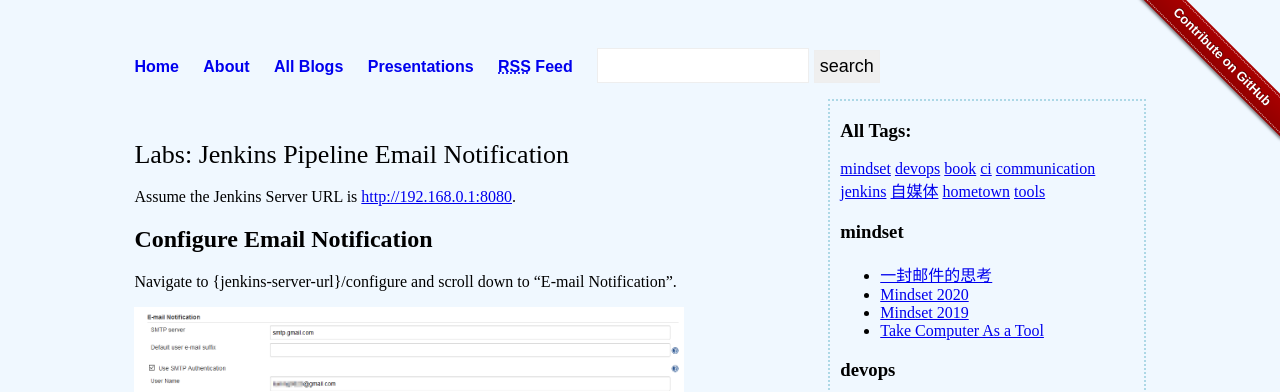
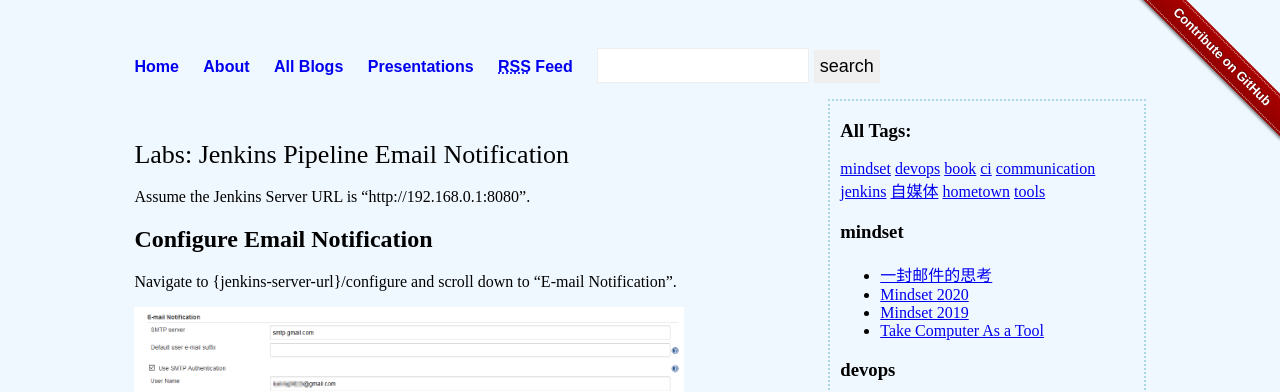
Before and after one commit to liuning0820/liuning0820.github.io, a Jekyll site: the page built from _posts/2020-02-17-jenkins-email-notification.md, in a window 1280 px wide. Shown: the top 392 px of the page. Built offline with Jekyll 4.4.1, drawn with Linux system fonts in a browser that asks for light colours.

Commit message:
update a bit

```diff
--- a/_posts/2020-02-17-jenkins-email-notification.md
+++ b/_posts/2020-02-17-jenkins-email-notification.md
@@ -7,7 +7,7 @@ title: Jenkins Pipeline Email Notification
 
 # Labs: Jenkins Pipeline Email Notification
 
-Assume the Jenkins Server URL is <http://192.168.0.1:8080>.
+Assume the Jenkins Server URL is "http://192.168.0.1:8080".
 
 ## Configure Email Notification
 
```
